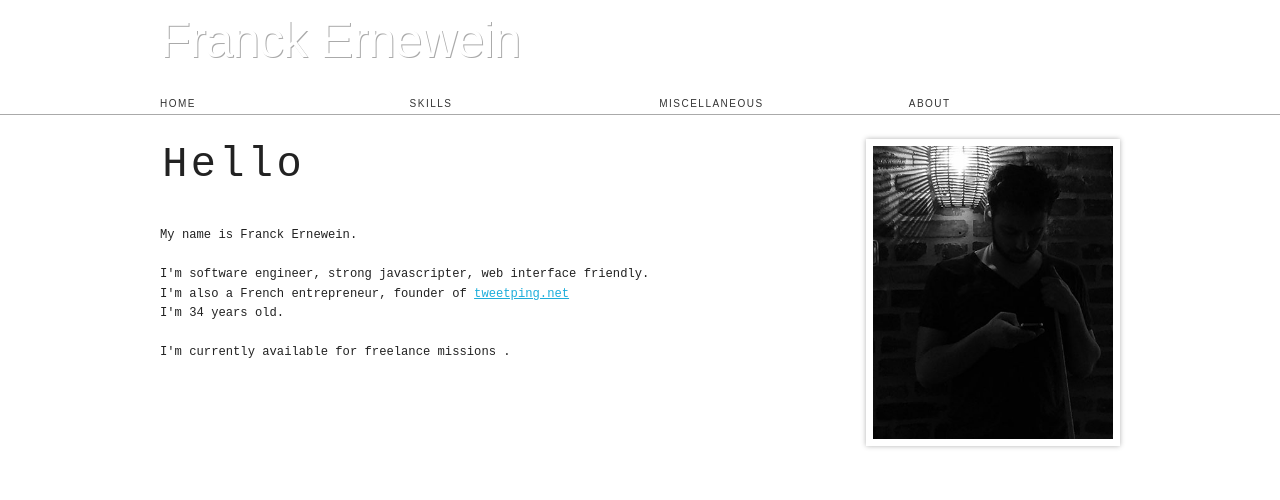
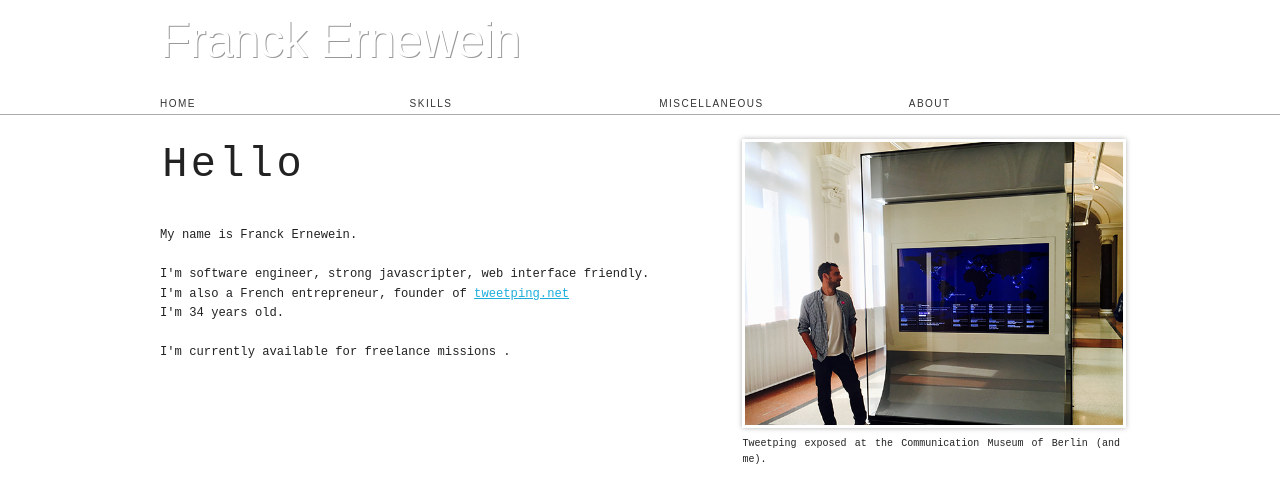
Before and after one commit to FranckErnewein/franckernewein.com, a React (Create React App) app: page / in a window 1280 px wide. Shown: the top 500 px of the page. Built offline with nearby package versions, Linux system fonts and the light colour scheme; some icons are missing.

Commit message:
task(Home): change Homepage picture

```diff
--- a/src/App.css
+++ b/src/App.css
@@ -9,7 +9,7 @@ h1{
 
 h1 a, h1 a:hover{
   color: #fff;
-  text-shadow: 1px 1px 0 #aaa;
+  text-shadow: 1px 1px 0 #999;
   text-decoration: none;
 }
 
@@ -94,13 +94,19 @@ section ul li{
   }
 }
 
-.Home img{
-  float: right;
-  max-width: 25%;
-  margin: 0 0 20px 0;
-  border: 7px solid #fff;
+.Home figure{
+  margin: 0;
+  padding: 0;
+  animation: elementAppear 0.5s both 750ms;
+}
+.Home figure img{
+  width: 100%;
+  border: 3px solid #fff;
   box-shadow: 0 0 5px rgba(0,0,0,0.3);
-  animation: elementAppear 0.5s both 750ms;
+}
+.Home figcaption{
+  font-size: 10px;
+  text-align: justify;
 }
 
 .Home p{
--- a/src/Home.jsx
+++ b/src/Home.jsx
@@ -4,7 +4,9 @@ import TypeWriter from './TypeWriter.jsx';
 
 export default function Home(){
   return <div className="Home">
-    <img src="/img/me.jpg" alt="Me" />
+    <div className="row">
+
+      <div className="columns seven">
         <h2><TypeWriter timer={90} text="Hello" /></h2>
         <p>
           My name is Franck Ernewein.<br />
@@ -17,5 +19,15 @@ export default function Home(){
             <i className="fa fa-envelope-o" />
           </Link>.
         </p>
+      </div>
+
+      <div className="columns five">
+        <figure>
+          <img src="/img/museum.jpg" alt="Me" />
+          <figcaption>Tweetping exposed at the Communication Museum of Berlin (and me).</figcaption>
+        </figure>
+      </div>
+
+    </div>
   </div>;
 }
```
Also changed, not shown: public/img/museum.jpg (added). Lines whose indentation alone changed are shown as unchanged.
